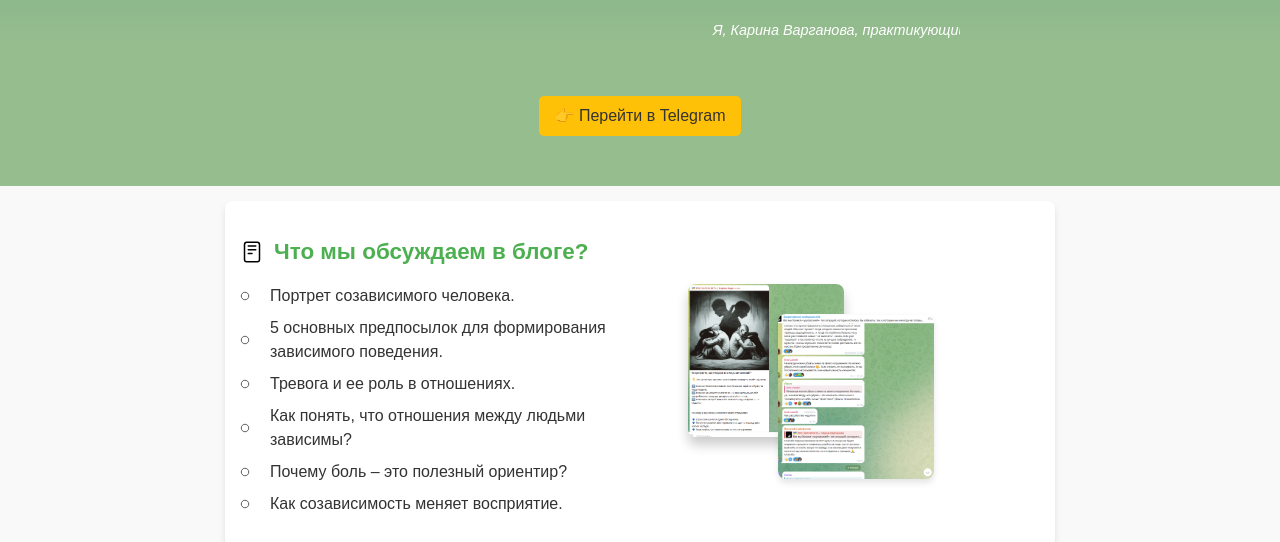
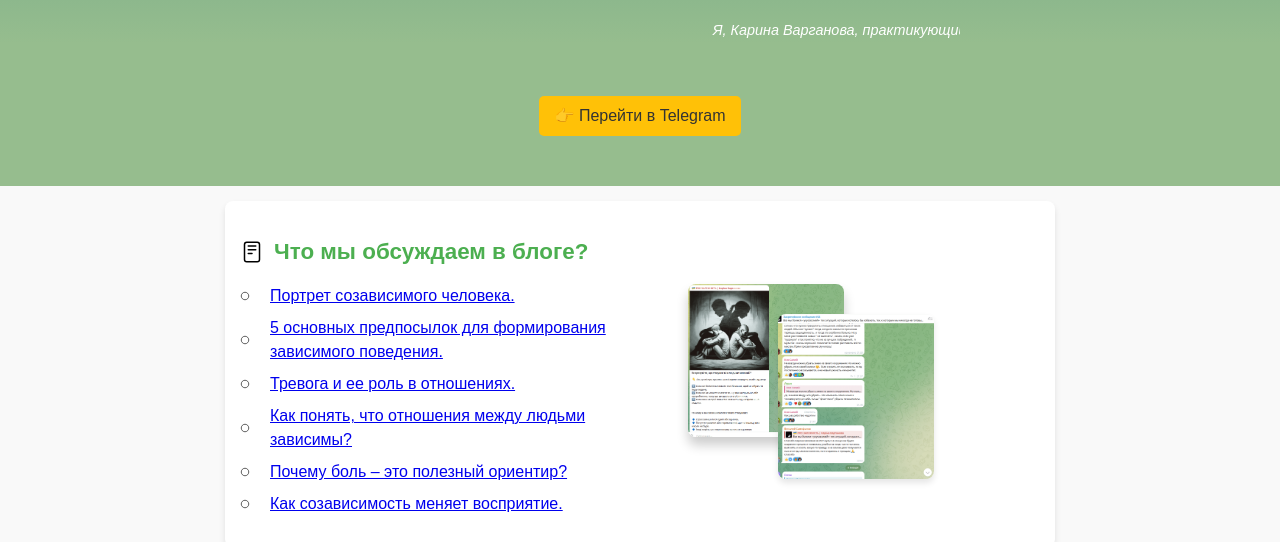
Before and after one commit to karina4pro/my-landing, a plain HTML site: page index.html in a window 1280 px wide. Shown: the part 273-815 px from the top of the page. Drawn offline with Linux system fonts and the light colour scheme.

Commit message:
Update index.html kspike-analytics-tagm
kspike-analytics-tagm

```diff
--- a/index.html
+++ b/index.html
@@ -1,8 +1,6 @@
 <!DOCTYPE html>
 <html lang="ru">
 <head>
-
-
     <meta charset="UTF-8">
     <meta name="viewport" content="width=device-width, initial-scale=1.0">
     <title>Telegram-блог по психологии</title>
@@ -17,6 +15,7 @@
 
       gtag('config', 'G-1RBZTCWQSG');
     </script>
+</head>
 <body>
     <header class="header">
         <div class="header-container container">
@@ -31,21 +30,21 @@
             <div class="marquee">
                 <p>Я, Карина Варганова, практикующий психолог, приглашаю тебя в мой Telegram-канал.</p>
             </div>
-            <a href="https://t.me/karinavarganova" class="cta-button fade" id="telegram-button" onclick="gtag_report_conversion('https://t.me/karinavarganova')">👉 Перейти в Telegram</a>
+            <a href="https://t.me/karinavarganova" class="cta-button fade" id="telegram-button-top" onclick="gtag_report_conversion('https://t.me/karinavarganova')">👉 Перейти в Telegram</a> <!-- Кнопка вверху -->
         </div>
     </header>
 
     <main class="container">
         <section class="content-block fade">
             <div class="text-block">
-                <h2 data-icon="reader"><!-- Иконка добавится через CSS --> Что мы обсуждаем в блоге?</h2>
+                <h2 data-icon="reader">Что мы обсуждаем в блоге?</h2>
                 <ul>
-                    <li>Портрет созависимого человека.</li>
-                    <li>5 основных предпосылок для формирования зависимого поведения.</li>
-                    <li>Тревога и ее роль в отношениях.</li>
-                    <li>Как понять, что отношения между людьми зависимы?</li>
-                    <li>Почему боль – это полезный ориентир?</li>
-                    <li>Как созависимость меняет восприятие.</li>
+                    <li><a href="https://t.me/karinavarganova" id="topic1" onclick="gtag('event', 'click', {'event_category': 'Topic', 'event_label': 'Портрет созависимого человека'})">Портрет созависимого человека.</a></li>
+                    <li><a href="https://t.me/karinavarganova" id="topic2" onclick="gtag('event', 'click', {'event_category': 'Topic', 'event_label': '5 основных предпосылок для формирования зависимого поведения'})">5 основных предпосылок для формирования зависимого поведения.</a></li>
+                    <li><a href="https://t.me/karinavarganova" id="topic3" onclick="gtag('event', 'click', {'event_category': 'Topic', 'event_label': 'Тревога и ее роль в отношениях'})">Тревога и ее роль в отношениях.</a></li>
+                    <li><a href="https://t.me/karinavarganova" id="topic4" onclick="gtag('event', 'click', {'event_category': 'Topic', 'event_label': 'Как понять, что отношения между людьми зависимы?'})">Как понять, что отношения между людьми зависимы?</a></li>
+                    <li><a href="https://t.me/karinavarganova" id="topic5" onclick="gtag('event', 'click', {'event_category': 'Topic', 'event_label': 'Почему боль – это полезный ориентир?'})">Почему боль – это полезный ориентир?</a></li>
+                    <li><a href="https://t.me/karinavarganova" id="topic6" onclick="gtag('event', 'click', {'event_category': 'Topic', 'event_label': 'Как созависимость меняет восприятие.'})">Как созависимость меняет восприятие.</a></li>
                 </ul>
             </div>
             <div class="image-block">
@@ -56,7 +55,7 @@
 
         <section class="content-block fade">
             <div class="text-block">
-                <h2 data-icon="sparkles"><!-- Иконка добавится через CSS --> Что вас ждет в блоге?</h2>
+                <h2 data-icon="sparkles">Что вас ждет в блоге?</h2>
                 <ul>
                     <li>Общение с единомышленниками.</li>
                     <li>Возможность задать вопросы эксперту.</li>
@@ -72,7 +71,7 @@
 
     <footer class="footer fade">
         <p>Готовы научиться строить здоровые отношения? Присоединяйтесь к моему Telegram-блогу прямо сейчас!</p>
-        <a href="https://t.me/karinavarganova" class="cta-button fade" id="telegram-button" onclick="gtag_report_conversion('https://t.me/karinavarganova')">👉 Перейти в Telegram</a>
+        <a href="https://t.me/karinavarganova" class="cta-button fade" id="telegram-button-bottom" onclick="gtag_report_conversion('https://t.me/karinavarganova')">👉 Перейти в Telegram</a> <!-- Кнопка внизу -->
         <div class="footer-links">
             <a href="#" class="footer-link">Политика конфиденциальности</a>
             <p class="copyright">© Karina Varganova 2025</p>
```
